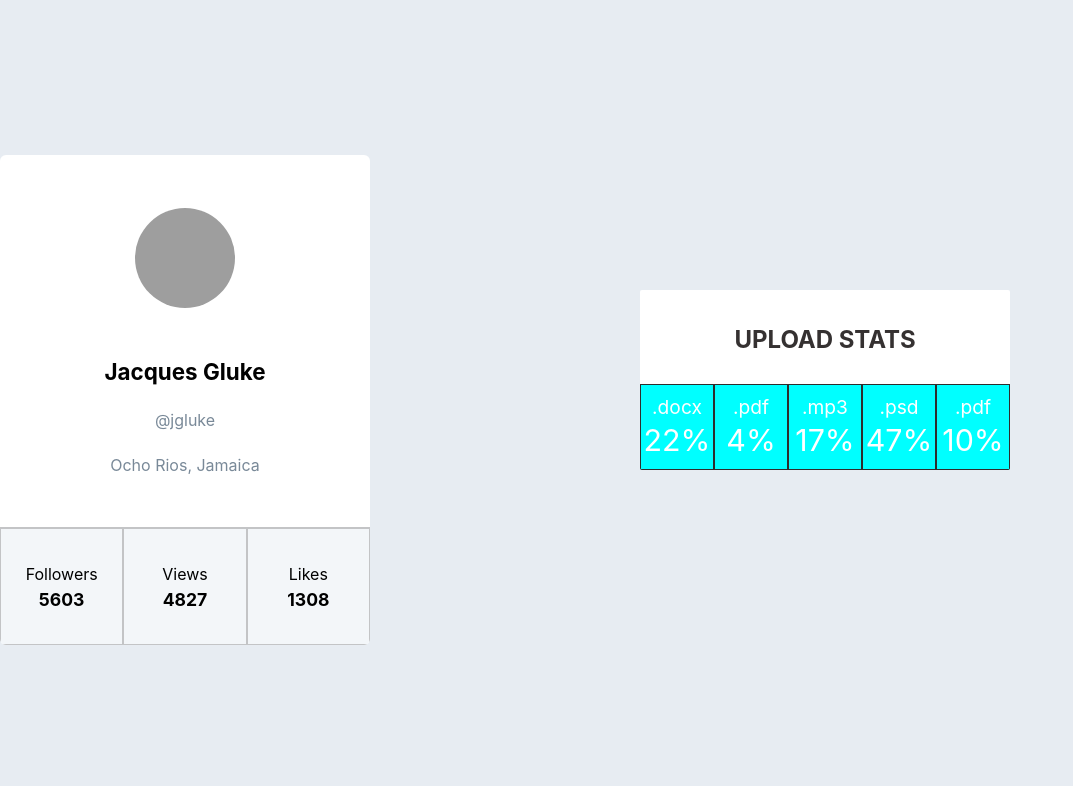
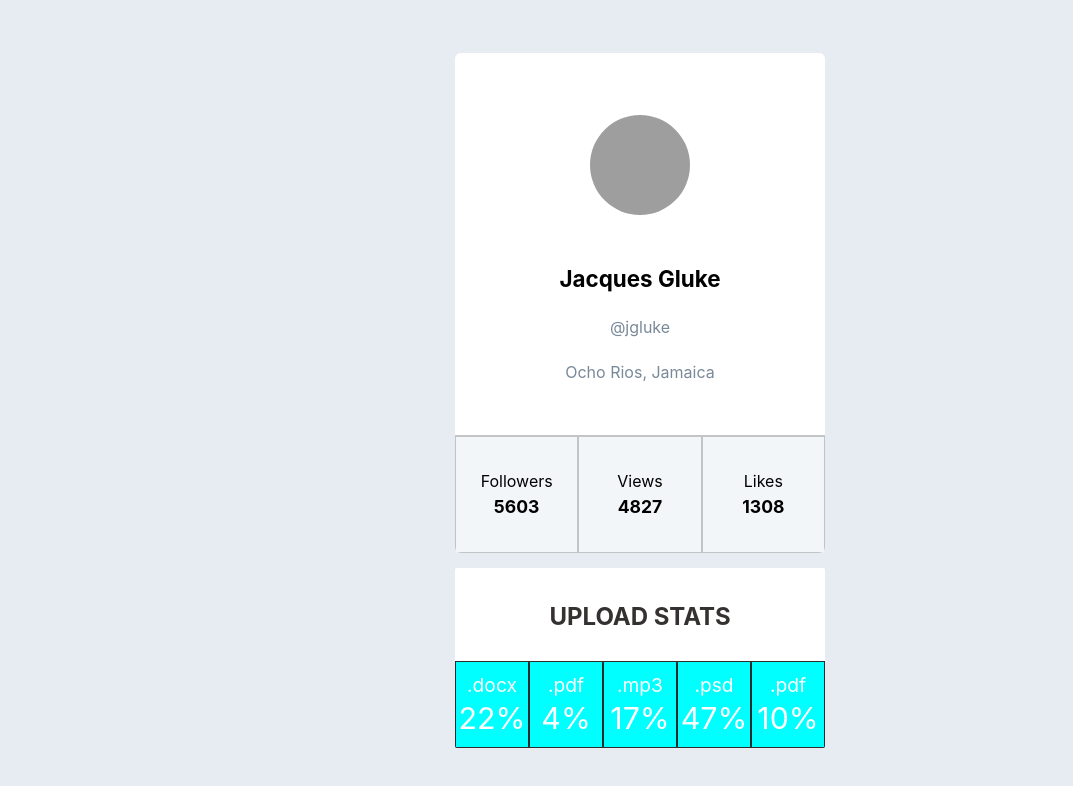
Before and after one commit to wilsmithyef/goit-react-hw-01-components, a React (Create React App) app: page / in a window 1280 px wide. Shown: the top 786 px of the page, without its empty margins (0-1073 px from the left). Built offline with nearby package versions, Linux system fonts and the light colour scheme; grey boxes are pictures that could not be loaded.

Commit message:
changes in component location

```diff
--- a/src/components/Statistics/Statistics.module.css
+++ b/src/components/Statistics/Statistics.module.css
@@ -11,6 +11,7 @@
   margin-left: auto;
   margin-right: auto;
   margin-bottom: 40px;
+  margin-top: 15px;
 }
 
 .title {
--- a/src/index.css
+++ b/src/index.css
@@ -1,4 +1,10 @@
 @import-normalize; /* bring in normalize.css styles */
+
+div {
+  display: flex;
+  flex-direction: column;
+  padding-top: 10px;
+}
 
 body {
   margin: 0;
```
